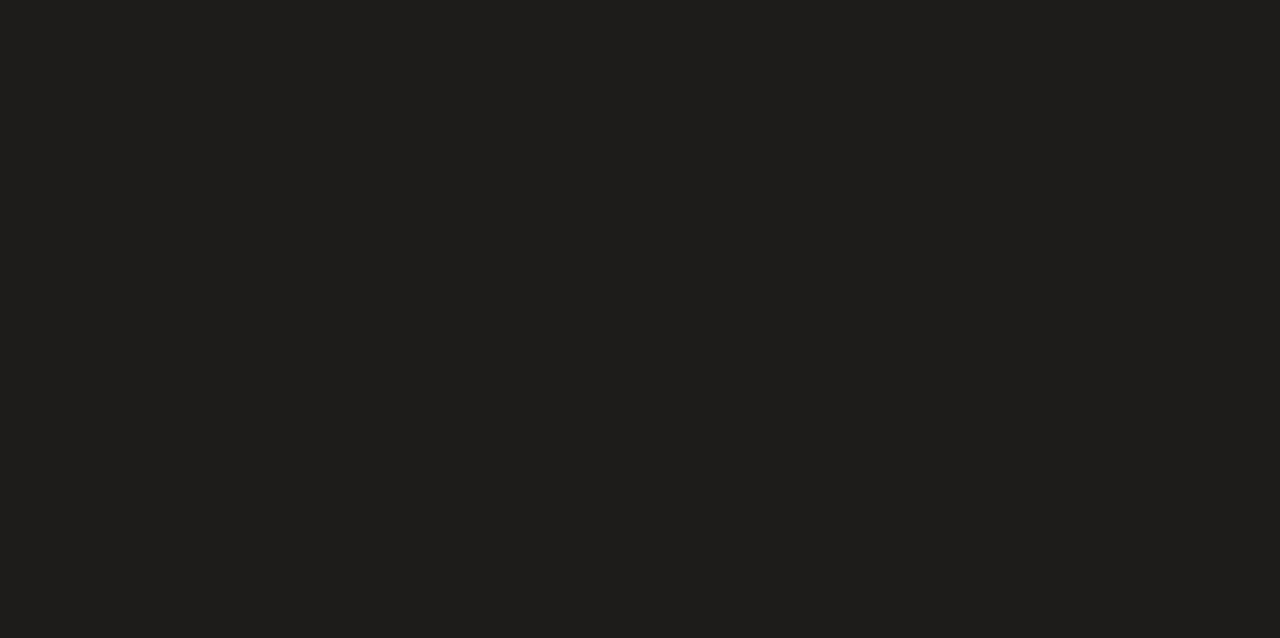
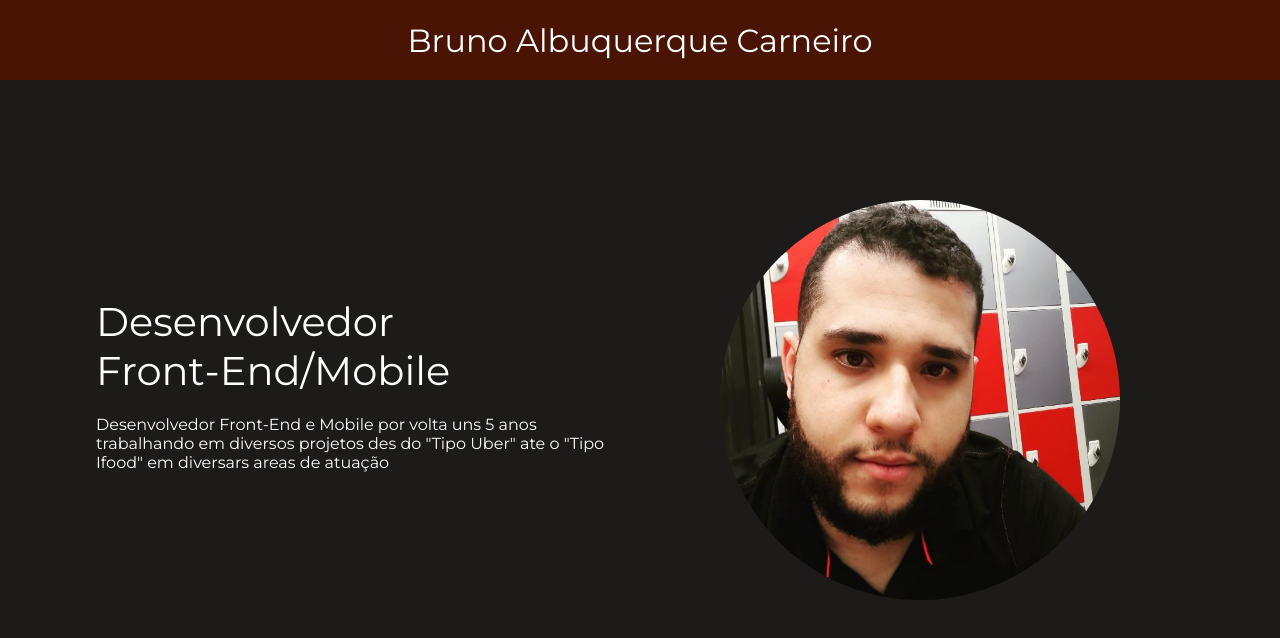
Before and after one commit to brunoAlbuquerque1/brunoalbuquerque.dev, a Next.js app: page / in a window 1280 px wide. Shown: the top 638 px of the page. Built offline with nearby package versions, Linux system fonts and the light colour scheme.

Commit message:
fix: ajuste no texto da bio

```diff
--- a/src/pages/index.tsx
+++ b/src/pages/index.tsx
@@ -1,8 +1,7 @@
 import { useEffect } from 'react';
 import Aos from 'aos';
-import 'aos/dist/aos.css';
-// import NavBar from '../components/NavBar/navbar';
-// import About from  '../components/About/about';
+import NavBar from '../components/NavBar/navbar';
+import About from  '../components/About/about';
 
 // import Sidebar from '../components/Sidebar';
 //  import Tecnology from '../components/Tecnology/Tecnology';
@@ -20,9 +19,9 @@ export default function Home() {
   return (
 <>
 
-      {/* <NavBar />  */}
+      <NavBar />
       <main className="container">
-       {/* <About/> */}
+       <About/>
 
 
       </main>
```
